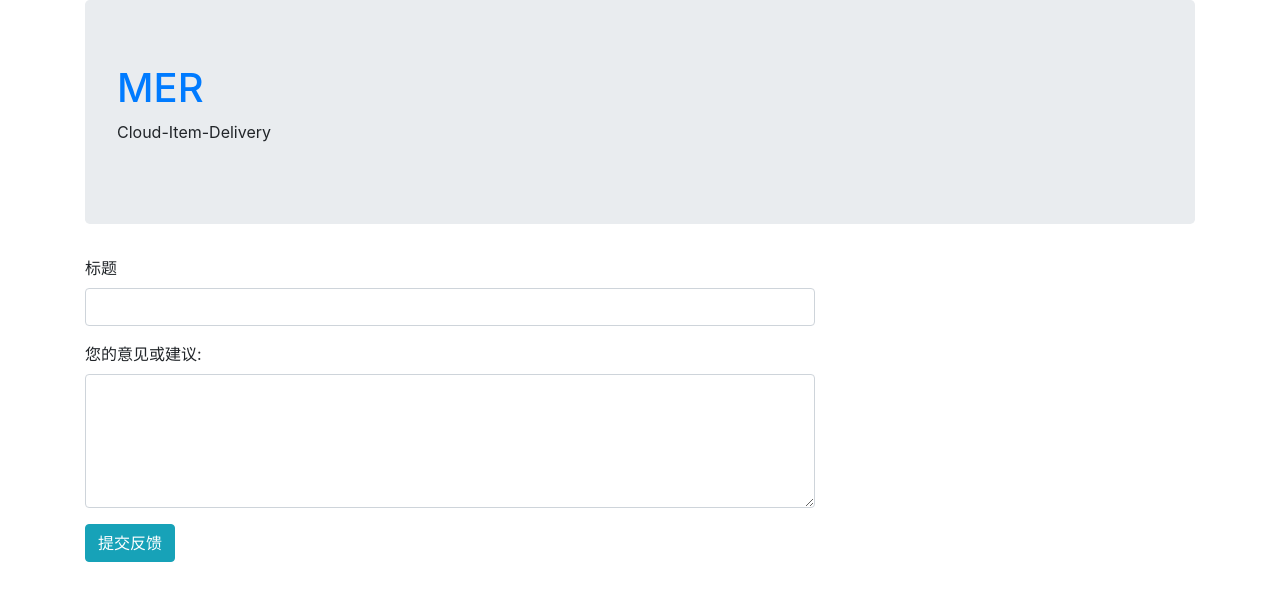
After one commit to Mer1997/flask-server, a Flask app: page /user/feedback in a window 1280 px wide. The commit adds this page. Shown: the top 601 px of the page. Run offline with Flask 2, Linux system fonts and the light colour scheme; some libraries are stand-ins or nearby versions.

Commit message:
update html

```diff
--- a/server/controllers/user.py
+++ b/server/controllers/user.py
@@ -4,6 +4,7 @@ from sqlalchemy import func
 from flask import render_template, Blueprint,redirect, url_for
 
 from server.models import db,Log,User
+from server.forms import LogForm
 
 user_blueprint = Blueprint(
     'user',
@@ -21,3 +22,11 @@ def user(username):
             'user.html',
             user = user
     )
+
+@user_blueprint.route('/feedback')
+def feedback():
+    form = LogForm()
+    return render_template(
+            'feedback.html',
+            form=form
+            )
--- a/server/templates/log/add.html
+++ b/server/templates/log/add.html
@@ -10,7 +10,7 @@
 	    {{ msg(form.info.errors) }}
 	    {{ input('service', '选择配送点', type = 'select1') }}
 	    {{ input('destination', '选择目的地', type = 'select2') }}
-	    <input class='btn btn-info' type='submit' value='login'>
+	    <input class='btn btn-info' type='submit' value='提交'>
 	</form>
 	</div>
     </div>
--- /dev/null
+++ b/server/templates/user/feedback.html
@@ -0,0 +1,20 @@
+{% extends 'base.html' %}
+{% from 'base.html' import input,msg %}
+{% block title %}用户反馈{% endblock %}
+{% block body %}
+        <div class = 'row'>
+        <div class = 'col-lg-8'>
+        <form method='post' action="">
+            {{ form.hidden_tag() }}
+            {{ input('info','标题') }}
+            {{ msg(form.info.errors) }}
+	    <div class="form-group">
+		<label for="comment">您的意见或建议:</label>
+		<textarea class="form-control" rows="5" id="comment"></textarea>
+	    </div>
+            <input class='btn btn-info' type='submit' value='提交反馈'>
+        </form>
+        </div>
+    </div>
+
+{% endblock %}
--- a/server/templates/user/user.html
+++ b/server/templates/user/user.html
@@ -10,7 +10,7 @@
                 <td><a href="{{url_for('setting.changeUsername',username=user.username)}}">Change</a></td>
             </tr>
             <tr>
-		<td>pasword:{{user.password}} </td>
+		<td>pasword:****** </td>
                 <td><a href="{{url_for('setting.changePassword',username=user.username)}}">Change</a></td>
             </tr>
             <tr>
```
Also changed, not shown: server/templates/log/log.html (+9 -0 lines), server/templates/log/logs.html (+8 -2 lines).
